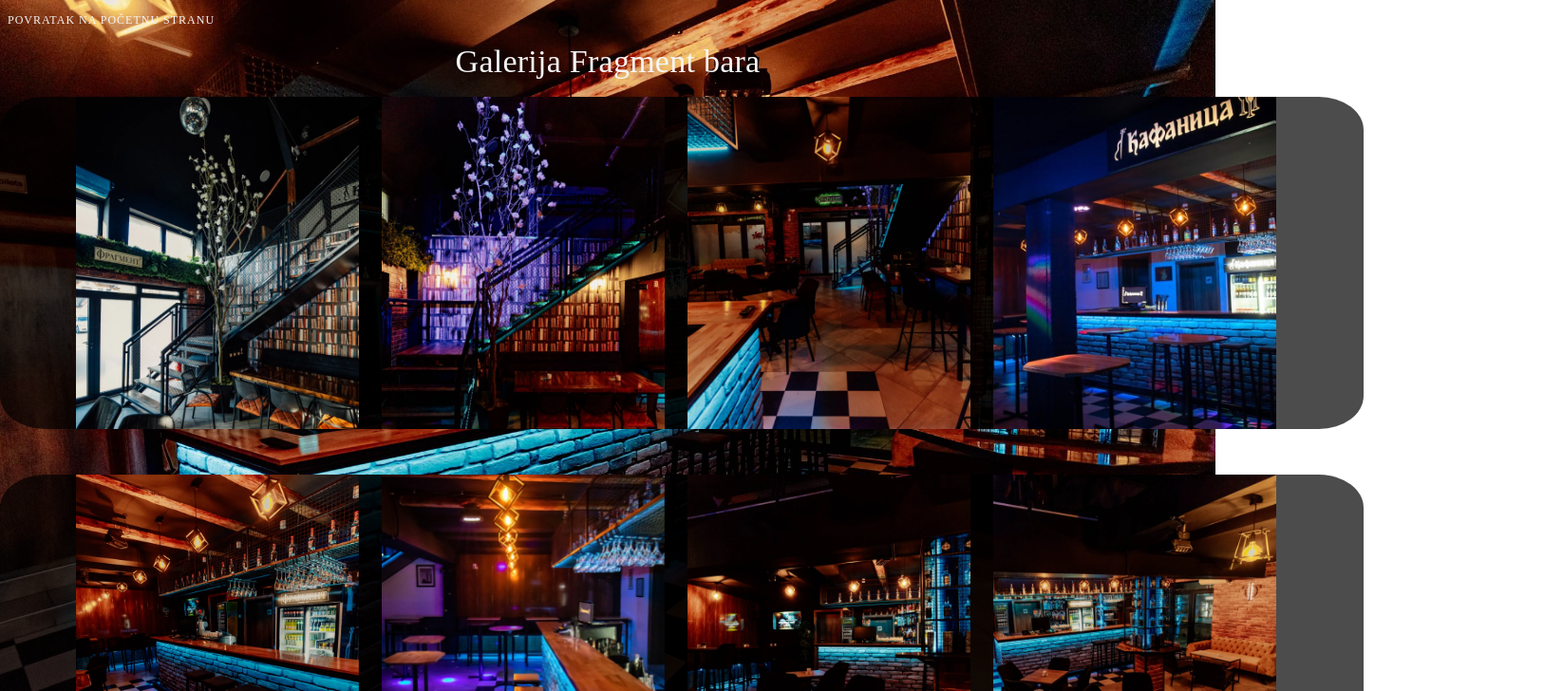
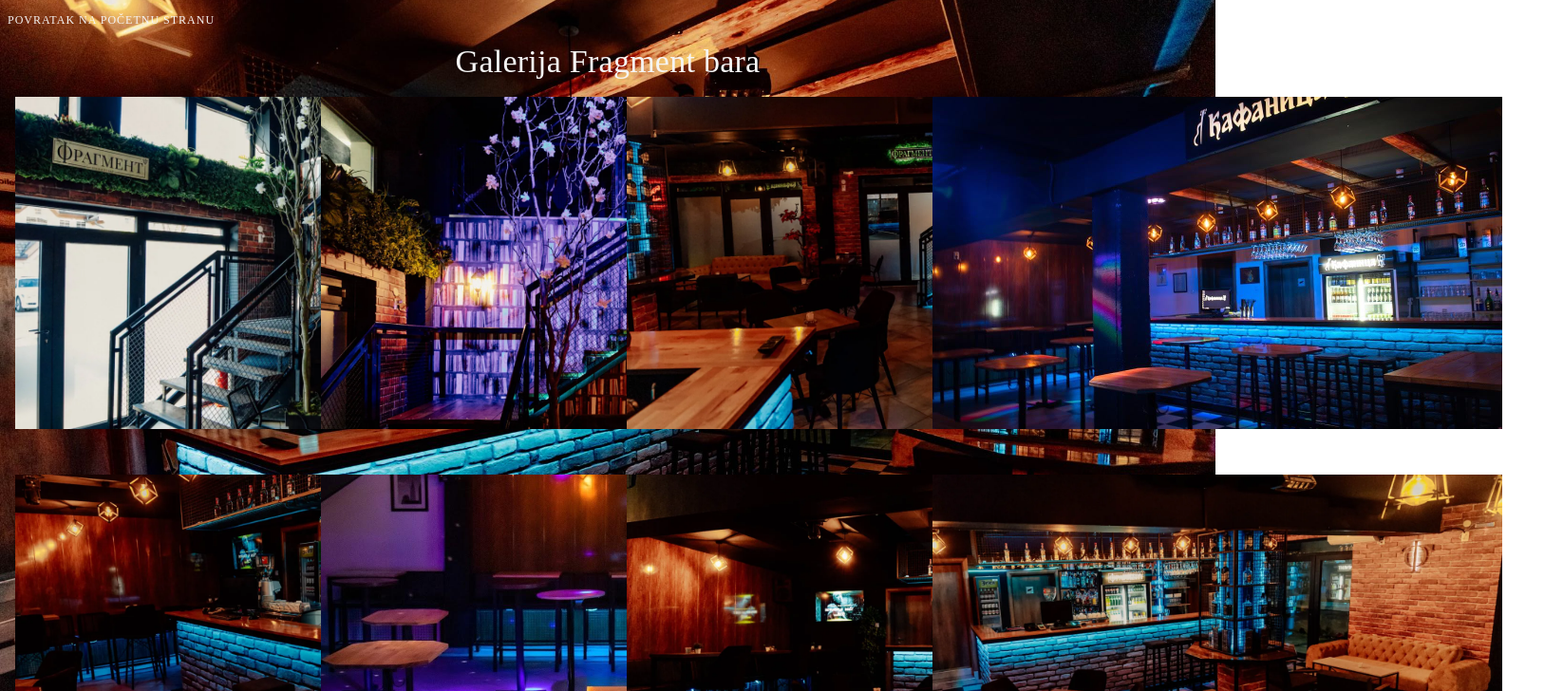
Before and after one commit to marijanaravnjak/fragment_bar, a React (Create React App) app: page /gallery in a window 1280 px wide. Shown: the top 728 px of the page at 95% size, 1646 px wide, since content can reach past the window. Built offline with nearby package versions, Linux system fonts and the light colour scheme.

Commit message:
feat(#15): Create style in gallery

```diff
--- a/src/components/Gallery/Photo/Photo.jsx
+++ b/src/components/Gallery/Photo/Photo.jsx
@@ -2,27 +2,63 @@ import React from 'react'
 import { Box, ImageList, ImageListItem } from '@mui/material'
 
 const Photo = (photo) => {
+
     return (
         <Box sx={{
             width: 470,
             height: 350,
-            background: 'linear-gradient(to bottom, rgba(0,0,0,0.7) 100%, ' +
-                'rgb(245,245,245) 10%, rgba(0,0,0,0) 100%)',
-                borderRadius: '10%'
+            ml:2
         }}>
             <ImageList
+                key={photo.id}
                 sx={{
                     width: 600,
                     height: 350,
-                    ml: 10
+                    ml: '10',
+                    overflow: 'hidden',
+                    display: 'flex',
+                    alignItems: 'center',
+                    justifyContent: 'center',
+                    zIndex: '999',
+                    cursor: 'pointer',
+                    WebkitTransitionProperty: 'all',
+                    WebkitTransitionDuration: '0.7s',
+                    WebkitTransitionTimingFunction: 'ease',
+                    '&:hover': {
+                        position: 'absolute',
+                        transform: 'scale(2)',
+                        zIndex: 2,
+                        overflow: 'visible',
+                        height: '250px',
+                        width: '250px',
+                        margin: '10 auto',
+                        animationName: 'stretch',
+                        animationDuration: '1.5s',
+                        animationTimingFunction: 'ease-out',
+                        animationDelay: '0',
+                        animationDirection: 'alternate',
+                        animationIterationCount: 'infinite',
+                        animationFillMode: 'none',
+                        animationPlayState: 'running',
+                    },
+
+                    '&:@keyframes stretch': {
+                        '0%': {
+                            transform: 'scale(.3)',
+                        },
+                        '100%': {
+                            transform: 'scale(2.5)',
+                        },
+                    },
                 }}>
                 <ImageListItem key={photo.img}>
                     <img
                         src={photo.src}
-                        alt={photo.title} />
+                        alt={photo.title}
+                    />
                 </ImageListItem>
             </ImageList>
-        </Box>
+        </Box >
     )
 }
 
```
Also changed, not shown: public/manifest.json.
